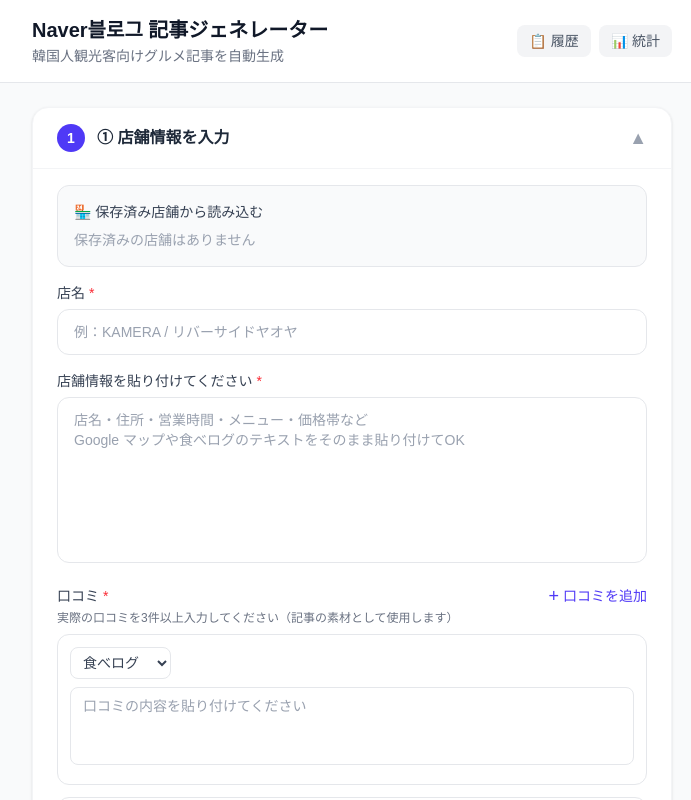
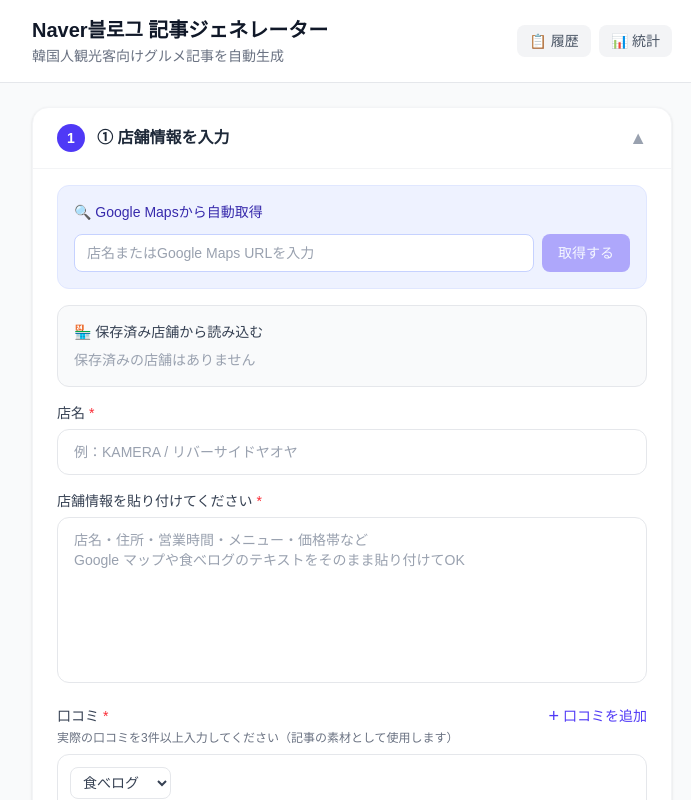
Before and after one commit to kanekohirokijp-dot/article-bot, a Next.js app: page / in a window 1280 px wide. Shown: the top 800 px of the page, without its empty margins (288-979 px from the left). Built offline with nearby package versions, Linux system fonts and the light colour scheme.

Commit message:
add google maps auto fetch

```diff
--- a/app/page.tsx
+++ b/app/page.tsx
@@ -184,6 +184,13 @@ export default function Home() {
   const [copiedTitle, setCopiedTitle] = useState<string | null>(null);
   const outputRef = useRef<HTMLDivElement>(null);
 
+  const [placesQuery, setPlacesQuery] = useState("");
+  const [placesFetching, setPlacesFetching] = useState(false);
+  const [placesResult, setPlacesResult] = useState<{
+    type: "success" | "warning" | "error";
+    message: string;
+  } | null>(null);
+
   const [stores, setStores] = useState<Store[]>([]);
   const [selectedStoreId, setSelectedStoreId] = useState<string | null>(null);
   const [history, setHistory] = useState<ArticleHistory[]>([]);
@@ -285,6 +292,46 @@ export default function Home() {
     }
     wasLoadingRef.current = isLoading;
   }, [isLoading, completion]);
+
+  async function fetchFromMaps() {
+    if (!placesQuery.trim()) return;
+    setPlacesFetching(true);
+    setPlacesResult(null);
+    try {
+      const res = await fetch("/api/places", {
+        method: "POST",
+        headers: { "Content-Type": "application/json" },
+        body: JSON.stringify({ query: placesQuery.trim() }),
+      });
+      const data = await res.json();
+      if (!res.ok) {
+        setPlacesResult({ type: "error", message: `❌ ${data.error ?? "取得に失敗しました"}` });
+        return;
+      }
+      setStoreName(data.storeName ?? "");
+      setStoreInfo(data.storeInfo ?? "");
+      const fetched: string[] = data.reviews ?? [];
+      const count = Math.max(3, fetched.length);
+      const newReviews: Review[] = Array.from({ length: count }, (_, i) => ({
+        id: i + 1,
+        source: "Google" as ReviewSource,
+        text: fetched[i] ?? "",
+      }));
+      setReviews(newReviews);
+      setNextReviewId(count + 1);
+      if (data.reviewCount >= 3) {
+        setPlacesResult({ type: "success", message: `✅ 店舗情報と口コミ${data.reviewCount}件を取得しました` });
+      } else if (data.reviewCount > 0) {
+        setPlacesResult({ type: "warning", message: `⚠️ 口コミが${data.reviewCount}件のみ取得できました。不足分を手動で追加してください` });
+      } else {
+        setPlacesResult({ type: "error", message: "❌ ポジティブな口コミが取得できませんでした。手動で入力してください" });
+      }
+    } catch {
+      setPlacesResult({ type: "error", message: "❌ 取得に失敗しました。通信環境を確認してください" });
+    } finally {
+      setPlacesFetching(false);
+    }
+  }
 
   function addReview() {
     setReviews((prev) => [
@@ -600,6 +647,40 @@ export default function Home() {
 
           {step === 1 && (
             <div className="px-6 pb-6 space-y-4 border-t border-gray-100 pt-4">
+              {/* Google Maps auto-fetch */}
+              <div className="rounded-xl border border-indigo-100 p-4 bg-indigo-50 space-y-3">
+                <p className="text-sm font-medium text-indigo-800">🔍 Google Mapsから自動取得</p>
+                <div className="flex gap-2">
+                  <input
+                    type="text"
+                    value={placesQuery}
+                    onChange={(e) => setPlacesQuery(e.target.value)}
+                    onKeyDown={(e) => { if (e.key === "Enter") fetchFromMaps(); }}
+                    placeholder="店名またはGoogle Maps URLを入力"
+                    disabled={placesFetching}
+                    className="flex-1 rounded-lg border border-indigo-200 px-3 py-2 text-sm text-gray-800 placeholder-gray-400 focus:outline-none focus:ring-2 focus:ring-indigo-400 bg-white disabled:opacity-60"
+                  />
+                  <button
+                    onClick={fetchFromMaps}
+                    disabled={placesFetching || !placesQuery.trim()}
+                    className="px-4 py-2 rounded-lg bg-indigo-600 text-white text-sm font-medium hover:bg-indigo-700 disabled:opacity-40 disabled:cursor-not-allowed transition-colors flex items-center gap-2"
+                  >
+                    {placesFetching ? (
+                      <span className="w-4 h-4 border-2 border-white/40 border-t-white rounded-full animate-spin inline-block" />
+                    ) : "取得する"}
+                  </button>
+                </div>
+                {placesResult && (
+                  <p className={`text-sm ${
+                    placesResult.type === "success" ? "text-green-700" :
+                    placesResult.type === "warning" ? "text-yellow-700" :
+                    "text-red-600"
+                  }`}>
+                    {placesResult.message}
+                  </p>
+                )}
+              </div>
+
               {/* Saved stores */}
               <div className="rounded-xl border border-gray-200 p-4 bg-gray-50 space-y-2">
                 <p className="text-sm font-medium text-gray-700">🏪 保存済み店舗から読み込む</p>
```
Also changed, not shown: app/api/places/route.ts (added, +102 -0 lines).
